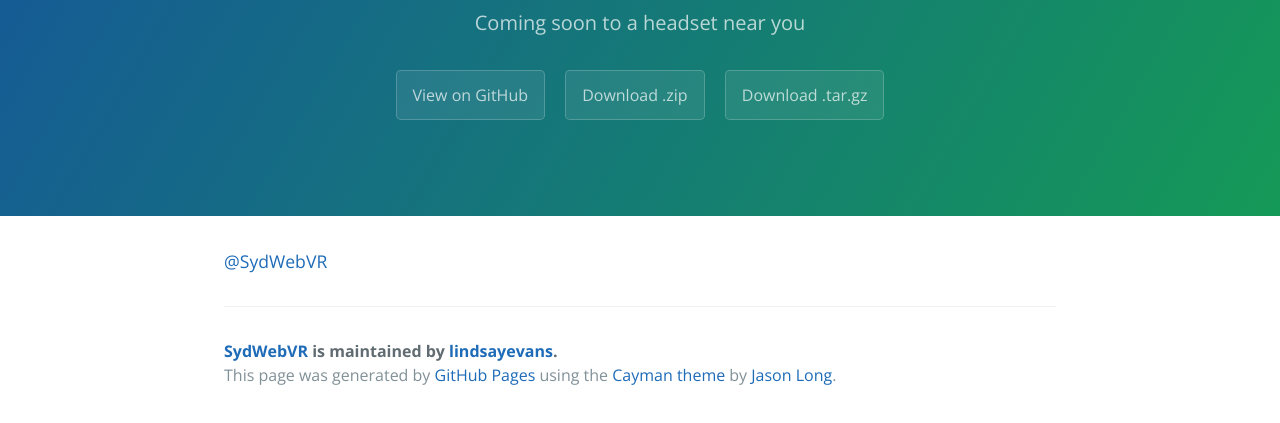
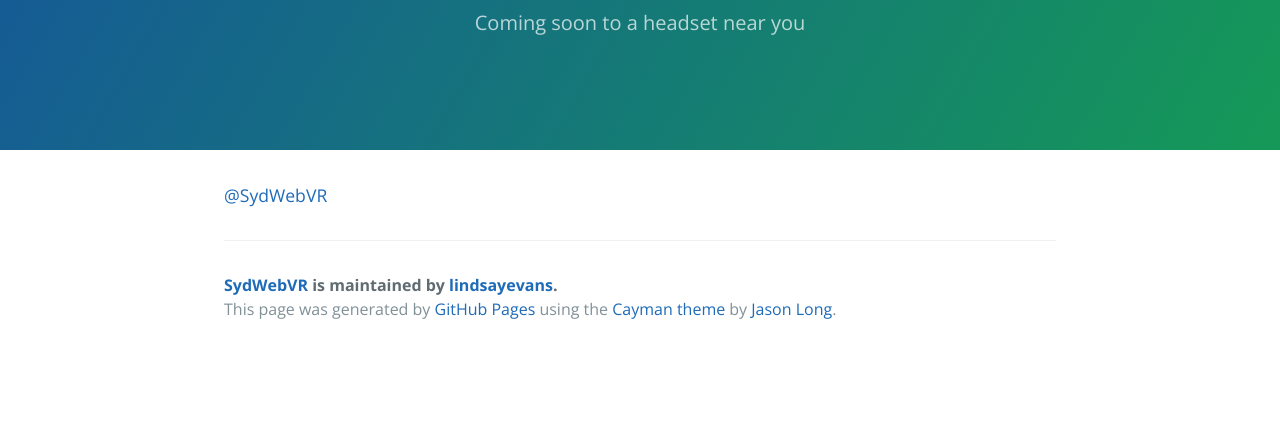
Before and after one commit to lindsayevans/sydwebvr-splashpage, a plain HTML site: page index.html in a window 1280 px wide. Shown: the part 167-590 px from the top of the page. Drawn offline with nearby package versions, Linux system fonts and the light colour scheme.

Commit message:
Removing buttons

```diff
--- a/index.html
+++ b/index.html
@@ -13,9 +13,6 @@
     <section class="page-header">
       <h1 class="project-name">SydWebVR</h1>
       <h2 class="project-tagline">Coming soon to a headset near you</h2>
-      <a href="https://github.com/lindsayevans/sydwebvr-splashpage" class="btn">View on GitHub</a>
-      <a href="https://github.com/lindsayevans/sydwebvr-splashpage/zipball/master" class="btn">Download .zip</a>
-      <a href="https://github.com/lindsayevans/sydwebvr-splashpage/tarball/master" class="btn">Download .tar.gz</a>
     </section>
 
     <section class="main-content">
```
